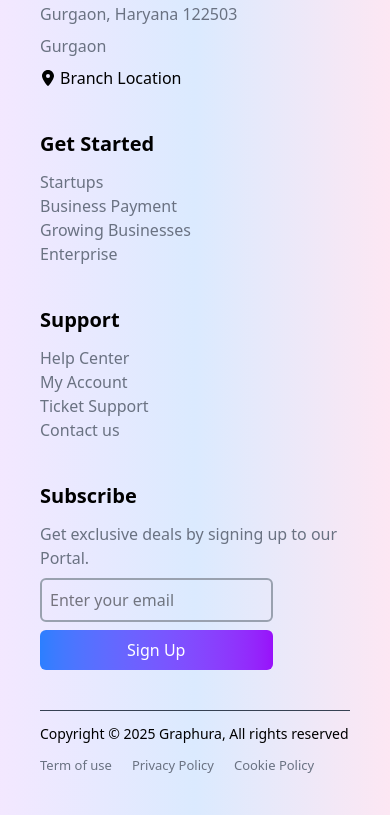
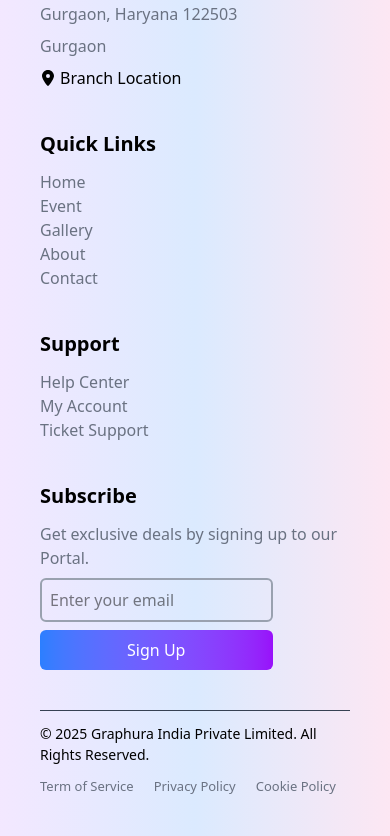
Before and after one commit to Ayush-46-06/Event-Management, a React (Vite) app: page /contact in a window 390 px wide. Shown: the part 2331-3167 px from the top of the page. Before the commit the page ends 3146 px from the top, so only its background shows below. Built offline with nearby package versions, Linux system fonts and the light colour scheme.

Commit message:
Push latest Changes

```diff
--- a/src/Components/Footer/CopyrightSection.jsx
+++ b/src/Components/Footer/CopyrightSection.jsx
@@ -4,11 +4,11 @@
 const CopyrightSection = () => {
   return (
     <div className='mt-3 flex justify-between flex-wrap copyright'>
-        <h4 className='mb-3 md:text-[16px] text-[14px]'>Copyright &copy; 2025 Graphura, All rights reserved</h4>
+        <h4 className='mb-3 md:text-[16px] text-[14px]'>&copy; 2025 Graphura India Private Limited. All Rights Reserved.</h4>
 
         <ul className='flex gap-5 text-gray-500'>
             <li className='hover:text-black cursor-pointer md:text-[16px] text-[13px]'>
-                <Link to=''>Term of use</Link>
+                <Link to=''>Term of Service</Link>
             </li>
             <li className='hover:text-black cursor-pointer md:text-[16px] text-[13px]'>
                 <Link to=''>Privacy Policy</Link>
--- a/src/Components/Footer/Section1.jsx
+++ b/src/Components/Footer/Section1.jsx
@@ -3,50 +3,51 @@
 import { FaTwitter } from "react-icons/fa6";
 import { GrInstagram } from "react-icons/gr";
 import { FaLinkedinIn } from "react-icons/fa6";
-import logo from "../../assets/logo Black.png"
+import logo from "../../assets/logo Black.png";
+import { Link } from "react-router-dom";
 
 const Section1 = () => {
   return (
     <div className="sm:flex justify-between">
-      <img src={logo} alt="" className="w-60 mb-5"/>
+      <img src={logo} alt="" className="w-60 mb-5" />
 
       {/* Social icons */}
       <div className="flex space-x-4 ml-4 mb-5">
         {/* Facebook */}
-        <a
-          href="https://www.facebook.com/Graphura.in?rdid=ChlLZKbRZpHi39kB&share_url=https%3A%2F%2Fwww.facebook.com%2Fshare%2F19nKAMTopZ%2F#"
+        <Link
+          to="https://www.facebook.com/Graphura.in?rdid=ChlLZKbRZpHi39kB&share_url=https%3A%2F%2Fwww.facebook.com%2Fshare%2F19nKAMTopZ%2F#"
           className="flex items-center justify-center w-10 h-10 bg-blue-600 text-white rounded-full hover:bg-[#FF6F61] transition duration-300"
           target="blank"
         >
           <FaFacebookF />
-        </a>
+        </Link>
 
         {/* Twitter */}
-        <a
-          href="https://x.com/Graphura"
+        <Link
+          to="https://x.com/Graphura"
           className="flex items-center justify-center w-10 h-10 bg-blue-600 text-white rounded-full hover:bg-[#FF6F61] transition duration-300"
           target="blank"
         >
           <FaTwitter />
-        </a>
+        </Link>
 
         {/* Instagram */}
-        <a
-          href="https://www.instagram.com/graphura.in?igsh=MXNqNmtidzljNDJlag%3D%3D"
+        <Link
+          to="https://www.instagram.com/graphura.in?igsh=MXNqNmtidzljNDJlag%3D%3D"
           className="flex items-center justify-center w-10 h-10 bg-blue-600 text-white rounded-full hover:bg-[#FF6F61] transition duration-300"
           target="blank"
         >
           <GrInstagram />
-        </a>
+        </Link>
 
         {/* LinkedIn */}
-        <a
-          href="https://www.linkedin.com/company/graphura-india-private-limited/posts/?feedView=all"
+        <Link
+          to="https://www.linkedin.com/company/graphura-india-private-limited/posts/?feedView=all"
           className="flex items-center justify-center w-10 h-10 bg-blue-600 text-white rounded-full hover:bg-[#FF6F61] transition duration-300"
           target="blank"
         >
           <FaLinkedinIn />
-        </a>
+        </Link>
       </div>
     </div>
   );
--- a/src/Components/Footer/Section2.jsx
+++ b/src/Components/Footer/Section2.jsx
@@ -1,5 +1,6 @@
 import React from 'react';
 import { FaLocationDot } from "react-icons/fa6";
+import { Link } from 'react-router-dom';
 
 const Section2 = () => {
   return (
@@ -17,21 +18,37 @@
             </div>
         </div>
         <div>
-            <h4 className='text-xl font-bold mb-3'>Get Started</h4>
+            <h4 className='text-xl font-bold mb-3'>Quick Links</h4>
             <ul className='text-gray-500'>
-                <li><a href="">Startups</a></li>
-                <li><a href="">Business Payment</a></li>
-                <li><a href="">Growing Businesses</a></li>
-                <li><a href="">Enterprise</a></li>
+                <li className='hover:text-black cursor-pointer hover:pl-[9px] transition duration-150 ease-in-out'>
+                  <Link to="" className=''>Home</Link>
+                </li>
+                <li className='hover:text-black cursor-pointer hover:pl-[9px] transition duration-150 ease-in-out'>
+                  <Link to="">Event</Link>
+                </li>
+                <li className='hover:text-black cursor-pointer hover:pl-[9px] transition duration-150 ease-in-out'>
+                  <Link to="">Gallery</Link>
+                </li>
+                <li className='hover:text-black cursor-pointer hover:pl-[9px] transition duration-150 ease-in-out'>
+                  <Link to="">About</Link>
+                </li>
+                <li className='hover:text-black cursor-pointer hover:pl-[9px] transition duration-150 ease-in-out'>
+                  <Link to="/contact">Contact</Link>
+                </li>
             </ul>
         </div>
         <div>
             <h4 className='text-xl font-bold mb-3'>Support</h4>
             <ul className='text-gray-500'>
-                <li><a href="">Help Center</a></li>
-                <li><a href="">My Account</a></li>
-                <li><a href="">Ticket Support</a></li>
-                <li><a href="">Contact us</a></li>
+                <li className='hover:text-black cursor-pointer hover:pl-[9px] transition duration-150 ease-in-out'>
+                  <Link to="">Help Center</Link>
+                </li>
+                <li className='hover:text-black cursor-pointer hover:pl-[9px] transition duration-150 ease-in-out'>
+                  <Link to="">My Account</Link>
+                </li>
+                <li className='hover:text-black cursor-pointer hover:pl-[9px] transition duration-150 ease-in-out'>
+                  <Link to="">Ticket Support</Link>
+                </li>
             </ul>
         </div>
 
--- a/src/Pages/Contact/Form.jsx
+++ b/src/Pages/Contact/Form.jsx
@@ -6,6 +6,7 @@
 import { FaTwitter } from "react-icons/fa6";
 import { GrInstagram } from "react-icons/gr";
 import { FaLinkedinIn } from "react-icons/fa6";
+import { Link } from 'react-router-dom';
 
 const Form = () => {
   return (
@@ -56,40 +57,40 @@
         {/* Social icons */}
         <div className="mt-8 flex space-x-4">
             {/* Facebook */}
-            <a
-                href="https://www.facebook.com/Graphura.in?rdid=ChlLZKbRZpHi39kB&share_url=https%3A%2F%2Fwww.facebook.com%2Fshare%2F19nKAMTopZ%2F#"
+            <Link
+                to="https://www.facebook.com/Graphura.in?rdid=ChlLZKbRZpHi39kB&share_url=https%3A%2F%2Fwww.facebook.com%2Fshare%2F19nKAMTopZ%2F#"
                 className="flex items-center justify-center w-10 h-10 bg-blue-600 text-white rounded-full hover:bg-[#FF6F61] transition duration-300"
                 target='blank'
             >
                 <FaFacebookF />
-            </a>
+            </Link>
 
             {/* Twitter */}
-            <a
-                href="https://x.com/Graphura"
+            <Link
+                to="https://x.com/Graphura"
                 className="flex items-center justify-center w-10 h-10 bg-blue-600 text-white rounded-full hover:bg-[#FF6F61] transition duration-300"
                 target='blank'
             >
                 <FaTwitter />
-            </a>
+            </Link>
 
             {/* Instagram */}
-            <a
-                href="https://www.instagram.com/graphura.in?igsh=MXNqNmtidzljNDJlag%3D%3D"
+            <Link
+                to="https://www.instagram.com/graphura.in?igsh=MXNqNmtidzljNDJlag%3D%3D"
                 className="flex items-center justify-center w-10 h-10 bg-blue-600 text-white rounded-full hover:bg-[#FF6F61] transition duration-300"
                 target='blank'
             >
               <GrInstagram />
-            </a>
+            </Link>
 
             {/* LinkedIn */}
-            <a
-                href="https://www.linkedin.com/company/graphura-india-private-limited/posts/?feedView=all"
+            <Link
+                to="https://www.linkedin.com/company/graphura-india-private-limited/posts/?feedView=all"
                 className="flex items-center justify-center w-10 h-10 bg-blue-600 text-white rounded-full hover:bg-[#FF6F61] transition duration-300"
                 target='blank'
             >
                 <FaLinkedinIn />
-            </a>
+            </Link>
         </div>
 
       </div>
```
